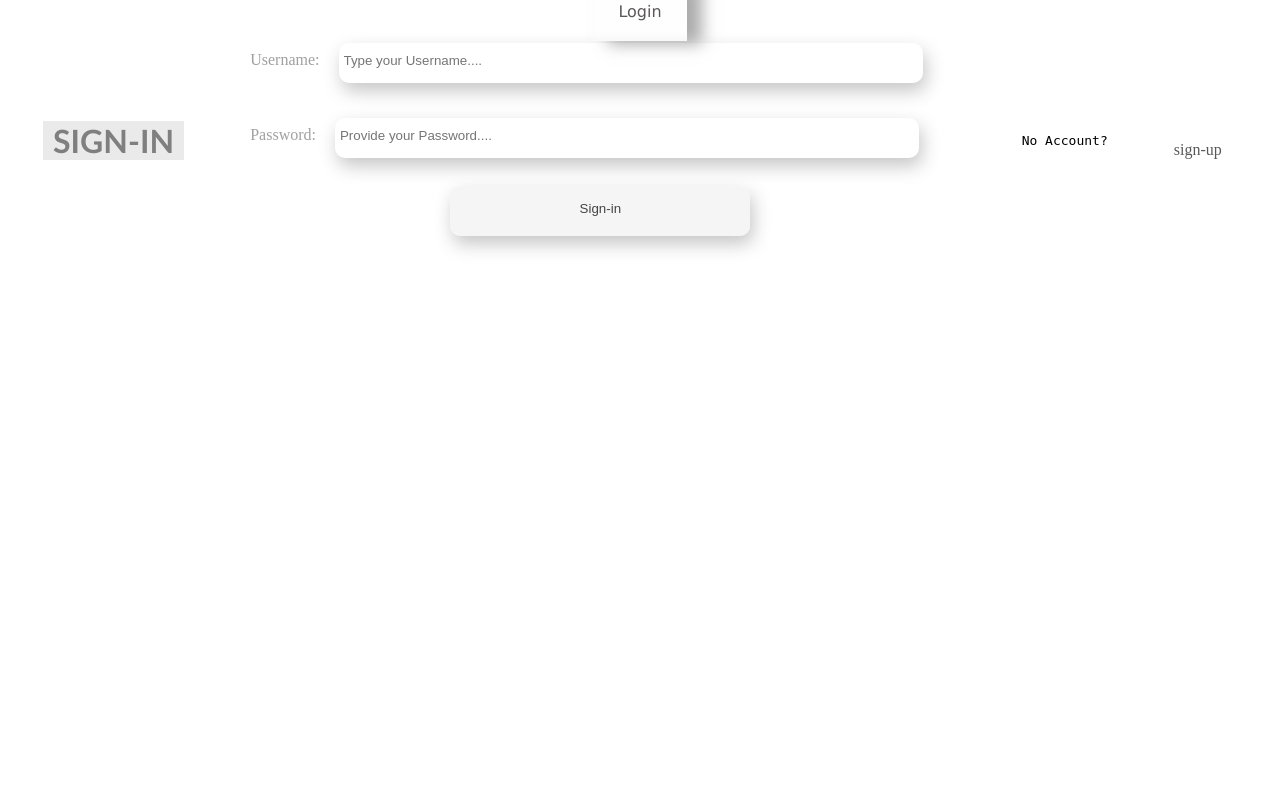
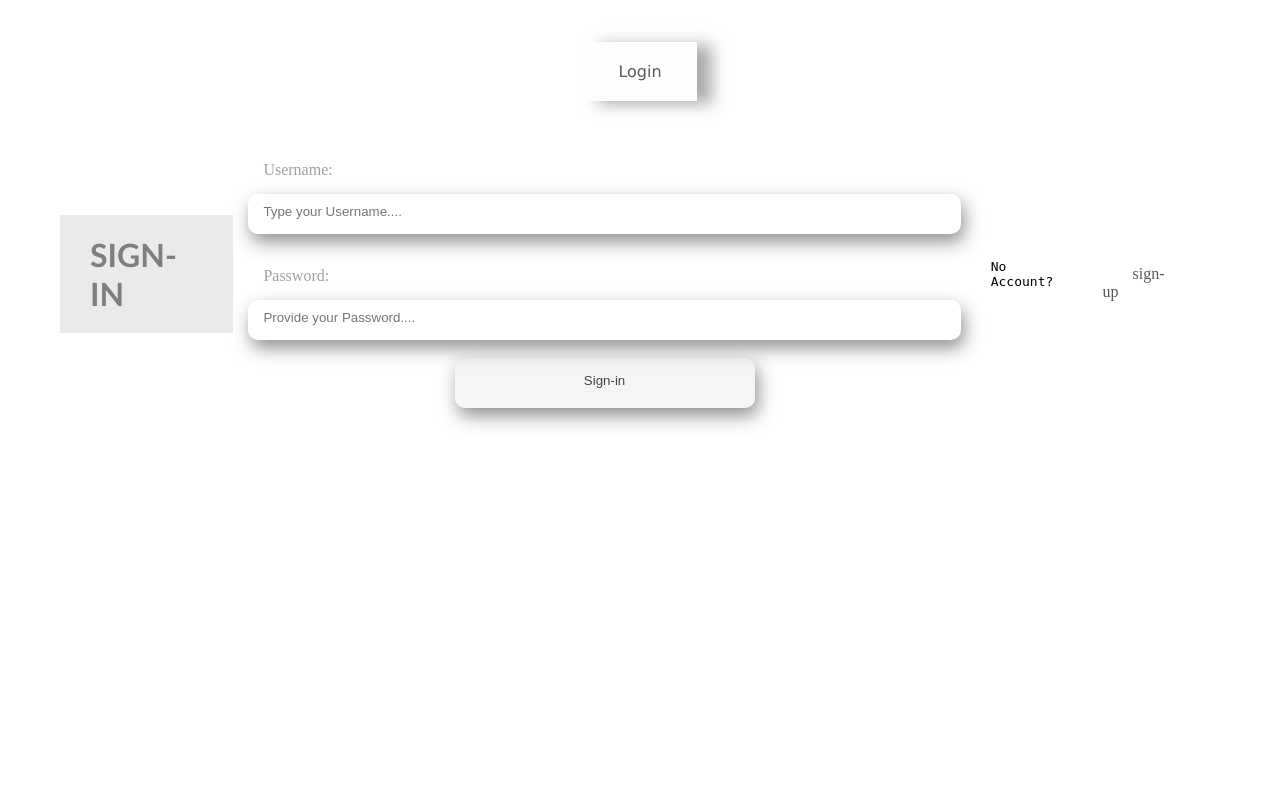
Before and after one commit to Owzaa/kartoza-work, a Django app: page /login/ in a window 1280 px wide. Run offline with Django 4.2, Linux system fonts and the light colour scheme.

Commit message:
commit on master

```diff
--- a/portfolioAsess/folioApp/static/css/portfolio.css
+++ b/portfolioAsess/folioApp/static/css/portfolio.css
@@ -6,10 +6,10 @@
 * {
 justify-content: center;
 margin:auto;
-padding: 0px 5px;
+padding:10px 15px;
 }
 .form-row{
-    display:block;
+    display:flexbox;
     justify-content: center;
     margin:auto;
 }
@@ -20,20 +20,21 @@ padding: 0px 5px;
 
 
 form{
-    display: flexbox;
+    display:flexbox;
+    justify-content: center;
+    padding-bottom:5px;
 }
 
-/* HTML Element styling */
+/* All HTML Input Element styling */
 
 input{
-    display: flexbox;
-    margin-bottom:10px;
-    padding-bottom:5px;
-    width: 80%;
+    display: -moz-box;
+    padding-bottom:15px;
+    width: 100%;
     justify-content: center;
     height: 40px;
     color: rgba(102, 102, 102, 0.699);
-    box-shadow: 3px 8px 18px 0px rgba(36, 35, 35, 0.26);
+    box-shadow: 3px 8px 18px 0px rgba(36, 35, 35, 0.507);
     border-radius: 10px;
     border: none;
 }
@@ -77,7 +78,7 @@ label{
     color: rgb(68, 68, 68);
     float:none;
 }
-.button, #signin :hover{
+.button,#signin :hover{
     background-color: rgba(1, 5, 24, 0.527);
     color: rgba(255, 255, 255, 0.678);
     transition: .5;
@@ -100,7 +101,7 @@ h1 {
 
 /* Navbar Styling ul>li>a Elements  */
 .navbar{
-    display: flexbox;
+    display: flex;
     position:sticky;
     padding: 15px;
     padding-top: 1.5px;
--- a/portfolioAsess/folioApp/templates/login/login.html
+++ b/portfolioAsess/folioApp/templates/login/login.html
@@ -2,7 +2,7 @@
 {%block title%} LOGIN | KARTOZA PORTFOLIO APPLICATION{% endblock %}
 
 {% block content%}
-<div class="container">
+<div class="Container">
     <div class="HeaderTextContainer">
         <h1 class="HeaderText">SIGN-IN </h1>
     </div>
```
Also changed, not shown: portfolioAsess/db.sqlite3.
